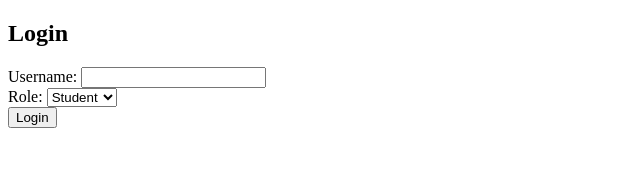
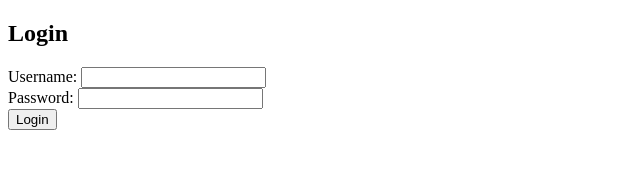
Before and after one commit to zbsedefian/testquest-frontend, a React (Vite) app: page /login in a window 1280 px wide. Shown: the top 178 px of the page, without its empty margins (0-640 px from the left). Built offline with nearby package versions, Linux system fonts and the light colour scheme.

Commit message:
add user auth

```diff
--- a/src/pages/Login.tsx
+++ b/src/pages/Login.tsx
@@ -1,10 +1,11 @@
 import React, { useState, useEffect } from "react";
 import { useNavigate } from "react-router-dom";
 import { useAuth } from "../auth";
+import axios from "axios";
 
 const Login = () => {
   const [username, setUsername] = useState("");
-  const [role, setRole] = useState<"student" | "teacher" | "admin">("student");
+  const [password, setPassword] = useState("");
   const { user, setUser } = useAuth();
   const navigate = useNavigate();
 
@@ -15,11 +16,18 @@ const Login = () => {
     }
   }, [user, navigate]);
 
-  function handleLogin(e: React.FormEvent) {
+  const handleLogin = async (e: React.FormEvent) => {
     e.preventDefault();
-    setUser({ username, role, id: 1 });
-    navigate(`/${role}`);
-  }
+    try {
+      const res = await axios.post("api/auth/login", { username, password });
+      const user = res.data;
+      setUser(user);
+      navigate(`/${user.role}`);
+    } catch (err) {
+      alert("Login failed");
+      console.error(err);
+    }
+  };
 
   // If logged in, this component redirects anyway, so show form by default
   return (
@@ -35,17 +43,13 @@ const Login = () => {
       </label>
       <br />
       <label>
-        Role:{" "}
-        <select
-          value={role}
-          onChange={(e) =>
-            setRole(e.target.value as "student" | "teacher" | "admin")
-          }
-        >
-          <option value="student">Student</option>
-          <option value="teacher">Teacher</option>
-          <option value="admin">Admin</option>
-        </select>
+        Password:{" "}
+        <input
+          type="password"
+          value={password}
+          onChange={(e) => setPassword(e.target.value)}
+          required
+        />
       </label>
       <br />
       <button type="submit">Login</button>
--- a/src/pages/StudentResultsPage.tsx
+++ b/src/pages/StudentResultsPage.tsx
@@ -1,6 +1,7 @@
 import { useEffect, useState } from "react";
 import { useParams } from "react-router-dom";
 import axios from "axios";
+import { useAuth } from "../auth";
 
 type Result = {
   id: number;
@@ -11,13 +12,14 @@ type Result = {
 };
 
 export default function StudentResultsPage() {
+  const { user } = useAuth();
   const { studentId } = useParams();
   const [results, setResults] = useState<Result[]>([]);
 
   useEffect(() => {
     axios
       .get(`/api/teacher/student/${studentId}/results`, {
-        headers: { "x-user-id": "2", "x-user-role": "teacher" }, // todo -- update auth
+        headers: { "x-user-id": user?.id, "x-user-role": user?.role },
       })
       .then((res) => setResults(res.data))
       .catch(console.error);
--- a/src/pages/TeacherStudentList.tsx
+++ b/src/pages/TeacherStudentList.tsx
@@ -1,5 +1,5 @@
 import { useEffect, useState } from "react";
-// import { useAuth } from "../auth";
+import { useAuth } from "../auth";
 import axios from "axios";
 import { Link } from "react-router-dom";
 
@@ -9,12 +9,12 @@ type Student = {
 };
 
 export default function TeacherStudentList() {
-  // const { user } = useAuth();
+  const { user } = useAuth();
   const [students, setStudents] = useState<Student[]>([]);
   useEffect(() => {
     axios
       .get("/api/teacher/students", {
-        headers: { "x-user-id": "2", "x-user-role": "teacher" }, // todo -- update auth
+        headers: { "x-user-id": user?.id, "x-user-role": user?.role },
       })
       .then((res) => setStudents(res.data))
       .catch(console.error);
--- a/src/pages/TestPage.tsx
+++ b/src/pages/TestPage.tsx
@@ -3,6 +3,7 @@ import { useParams, useNavigate } from "react-router-dom";
 import axios from "axios";
 import "katex/dist/katex.min.css";
 import { InlineMath } from "react-katex";
+import { useAuth } from "../auth";
 
 
 type Question = {
@@ -19,6 +20,7 @@ type Answer = {
 export default function TestPage() {
   const { testId } = useParams();
   const navigate = useNavigate();
+  const { user } = useAuth();
 
   const [questions, setQuestions] = useState<Question[]>([]);
   const [currentIndex, setCurrentIndex] = useState(0);
@@ -28,7 +30,7 @@ export default function TestPage() {
   useEffect(() => {
     axios
       .get(`/api/student/test/${testId}`, {
-        headers: { "x-user-id": "3", "x-user-role": "student" }, // replace with dynamic headers
+        headers: { "x-user-id": user?.id, "x-user-role": user?.role },
       })
       .then((res) => {
         setQuestions(res.data);
@@ -56,7 +58,7 @@ export default function TestPage() {
             answers: updatedAnswers,
           },
           {
-            headers: { "x-user-id": "3", "x-user-role": "student" },
+            headers: { "x-user-id": user?.id, "x-user-role": user?.role },
           }
         )
         .then((res) => {
--- a/src/pages/TestResults.tsx
+++ b/src/pages/TestResults.tsx
@@ -31,10 +31,7 @@ export default function TestResults() {
     if (!user) return;
     axios
       .get("/api/student/test-results", {
-        headers: {
-          "x-user-id": 3, // user.id.toString(),
-          "x-user-role": user.role,
-        },
+        headers: { "x-user-id": user?.id, "x-user-role": user?.role },
       })
       .then((res) => {
         setResults(res.data);
@@ -58,10 +55,11 @@ export default function TestResults() {
       <h2 className="text-2xl font-bold mb-4">Test Results</h2>
       {Object.entries(grouped).map(([testId, group]) => (
         <div key={testId} className="mb-6">
-          <h3 className="text-lg font-semibold mb-2">
-            {group.test_name}
-          </h3>
-          <h5>You have {group.results.length} result{group.results.length !== 1 ? 's' : '' } for this test.</h5>
+          <h3 className="text-lg font-semibold mb-2">{group.test_name}</h3>
+          <h5>
+            You have {group.results.length} result
+            {group.results.length !== 1 ? "s" : ""} for this test.
+          </h5>
           <ul className="ml-4 list-disc">
             {group.results.map((r) => (
               <li key={r.id}>
```
